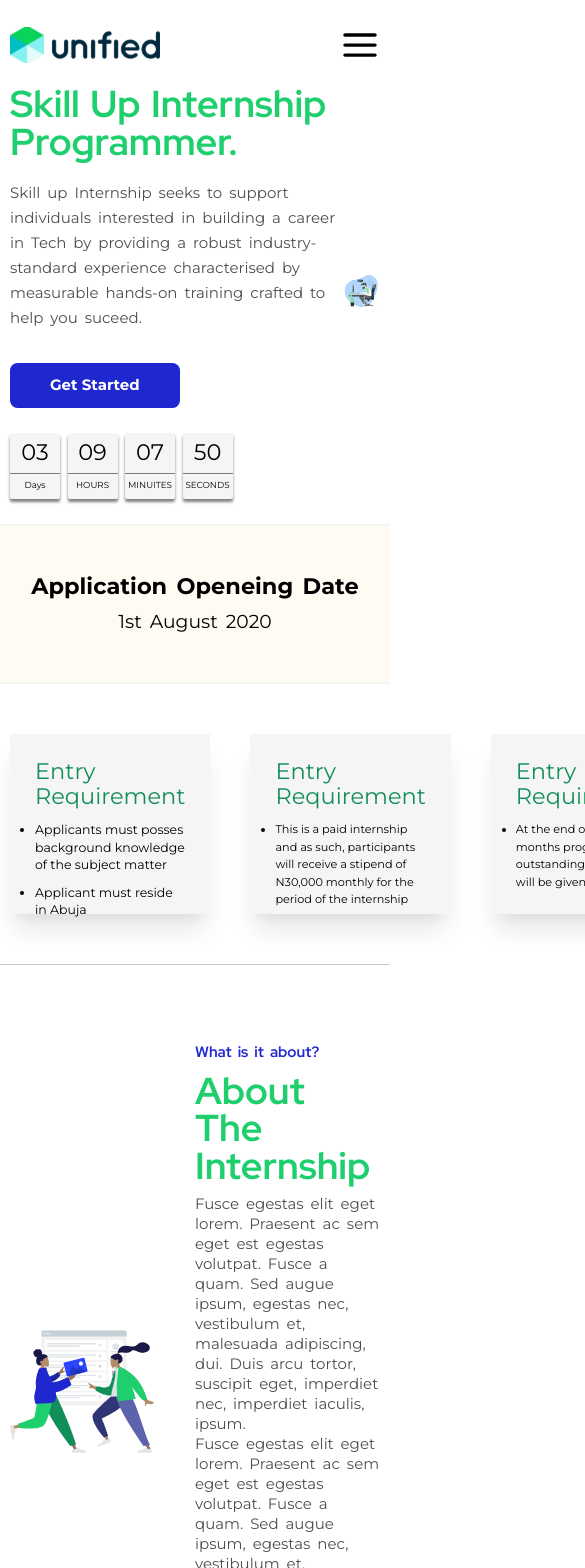
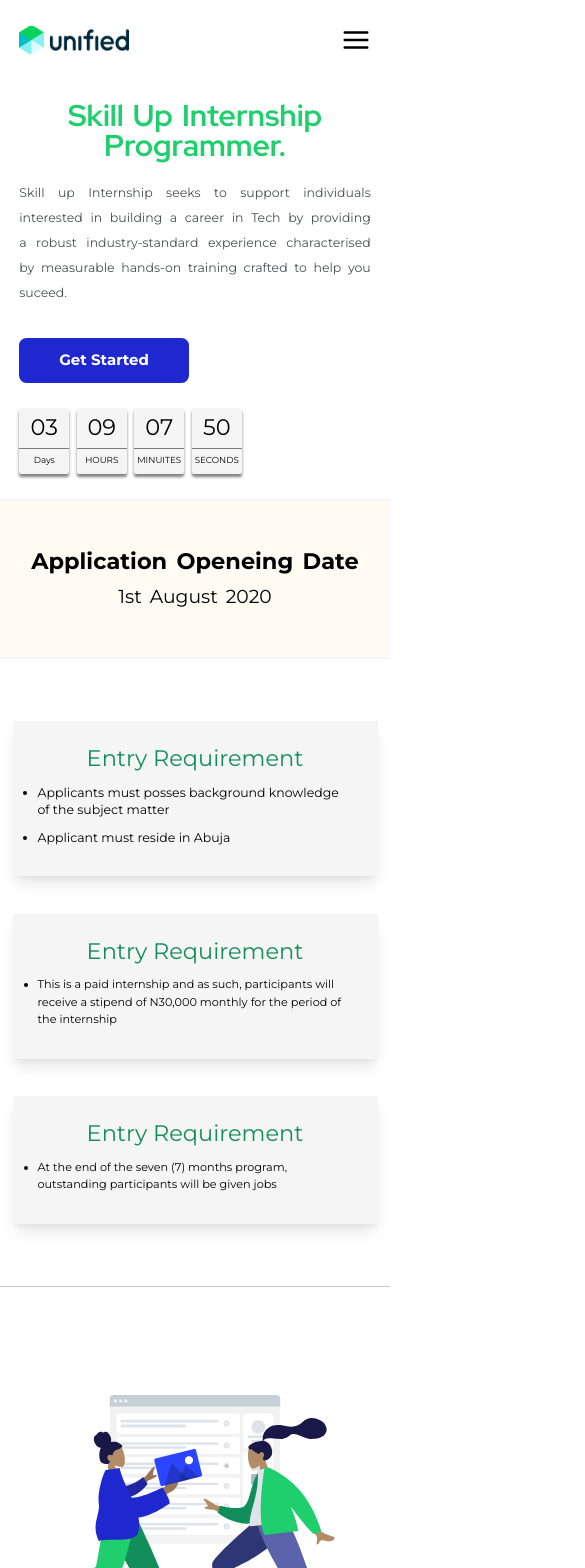
Before and after one commit to Akogwu24/skillup-africa-page, a React (Create React App) app: page / in a window 390 px wide. Shown: the top 1568 px of the page, 585 px wide, since content can reach past the window. Built offline with nearby package versions, Linux system fonts and the light colour scheme.

Commit message:
smallest mobile responsive done

```diff
--- a/src/App.css
+++ b/src/App.css
@@ -58,7 +58,7 @@ hr {
 }
 
 .faq hr {
-  width: 67.5%;
+  width: 92%;
   margin: auto;
   color: rgb(160, 160, 160);
 }
@@ -81,9 +81,28 @@ hr {
   }
 }
 
+@media (max-width: 768px) {
+  .nav-bar,
+  .hero {
+    max-width: 80%;
+    margin: 0 auto;
+  }
+}
+
 @media (max-width: 650px) {
   .nav-btn {
     width: 120px;
     padding: 1rem;
   }
+  .nav-bar,
+  .hero {
+    max-width: 95%;
+    margin: 0 auto;
+  }
+  .steps img {
+    width: 100%;
+  }
+  .contact-us {
+    width: 80%;
+  }
 }
--- a/src/components/FAQ.jsx
+++ b/src/components/FAQ.jsx
@@ -11,13 +11,13 @@ const FAQ = ({ question, answer }) => {
   };
 
   return (
-    <div className=' faq border-t-2 flex justify-between w-2/3 mx-auto py-5'>
+    <div className=' faq border-t-2 flex justify-between w-11/12 sm:w-2/3 mx-auto py-5'>
       <div>
         <p className='text-2xl mb-5'>{question || 'what are....'}</p>
         {answerDisplay && <p className='text-lg'>{answer || 'lorem  mre'}</p>}
       </div>
 
-      <div onClick={handleClick}>
+      <div className='flex-shrink-0' onClick={handleClick}>
         {click ? <img src={cross} alt='faq' /> : <img src={plus} alt='faq' />}
       </div>
     </div>
--- a/src/components/Hero.jsx
+++ b/src/components/Hero.jsx
@@ -6,16 +6,17 @@ import Calender from './Calender';
 
 const Hero = () => {
   return (
-    <section className='flex justify-between items-center'>
-      <div className='max-w-3xl'>
+    <section className='hero flex justify-between items-center'>
+      <div className='max-w-3xl  mt-10 mx-aut'>
         <Text
+          textContainer='text-center'
           header='Skill Up Internship Programmer.'
           firstParagraph='Skill up Internship seeks to support individuals interested in
         building a career in Tech by providing a robust industry-standard
         experience characterised by measurable hands-on training crafted to
         help you suceed.'
-          headerStyle='red-hat-display text-green text-6xl font-bold'
-          paragraphStyle='text-2xl leading-10 text-gray my-8'
+          headerStyle='red-hat-display text-green text-5xl md:text-6xl font-bold'
+          paragraphStyle='text-xl md:text-2xl leading-10 text-gray my-8 text-justify md:text-left'
         />
         <Button
           btnStyles='bg-blue text-2xl py-5 px-16 rounded-xl'
@@ -24,7 +25,7 @@ const Hero = () => {
 
         <Calender />
       </div>
-      <div className='w-1/2'>
+      <div className='hidden md:w-1/2 md:block'>
         <img src={bro} alt='' />
       </div>
     </section>
--- a/src/components/NavBar.jsx
+++ b/src/components/NavBar.jsx
@@ -28,14 +28,14 @@ const NavBar = () => {
   });
 
   return (
-    <div className='nav-bar flex justify-between      items-center'>
-      <Logo logoContainerStyle='w-60' />
+    <div className='nav-bar flex justify-between items-center'>
+      <Logo logoContainerStyle='w-44 md:w-60 ' />
 
       <div className='z-10 cursor-pointer md:hidden' onClick={handleClick}>
         {isOpen ? (
-          <AiOutlineClose className='z-10' size={40} />
+          <AiOutlineClose className='z-10' size={30} />
         ) : (
-          <CgMenu className='z-10' size={40} />
+          <CgMenu className='z-10' size={30} />
         )}
       </div>
 
--- a/src/layout/About.jsx
+++ b/src/layout/About.jsx
@@ -5,18 +5,19 @@ import aboutGirls from '../assets/images/about-image.svg';
 
 const About = () => {
   return (
-    <div className='container my-10 flex justify-between pt-20 items-center'>
-      <div className=' w-2/5'>
+    <div className='container my-10 flex flex-col justify-between pt-20 items-center'>
+      <div className=' md:w-2/5 w-4/5 mb-10'>
         <img className='w-full' src={aboutGirls} alt='girls' />
       </div>
-      <div className='w-1/2'>
+      <div className='md:w-1/2 sm:w-4/5 px-5'>
         <Text
+          textContainer='text-center'
           preHeader='What is it about?'
           preheaderStyle='red-hat-display text-blue text-2xl font-bold'
           header='About The Internship'
-          headerStyle='red-hat-display text-green text-6xl py-4 font-bold'
+          headerStyle='red-hat-display text-green text-4xl md:text-5xl py-4 font-bold'
           firstParagraph='Fusce egestas elit eget lorem. Praesent ac sem eget est egestas volutpat. Fusce a quam. Sed augue ipsum, egestas nec, vestibulum et, malesuada adipiscing, dui. Duis arcu tortor, suscipit eget, imperdiet nec, imperdiet iaculis, ipsum.'
-          paragraphStyle='text-gray text-2xl '
+          paragraphStyle='text-gray text-xl md:text-2xl text-justify'
           secondParagraph='Fusce egestas elit eget lorem. Praesent ac sem eget est egestas volutpat. Fusce a quam. Sed augue ipsum, egestas nec, vestibulum et, malesuada adipiscing, dui. Duis arcu tortor, suscipit eget, imperdiet nec, imperdiet iaculis, ipsum.'
         />
         <Button children='Get Started' btnStyles='bg-blue' />
--- a/src/layout/Cards.jsx
+++ b/src/layout/Cards.jsx
@@ -3,25 +3,25 @@ import CardComponent from '../components/CardComponent';
 
 const Cards = () => {
   return (
-    <div className='requirement-container container my-10 flex justify-between gap-16 items-center py-10'>
+    <div className='requirement-container container my-10 flex flex-col justify-between md:gap-16 gap-5 items-center px-5 py-10'>
       <CardComponent
-        cardContainer='bg-gray-light flex-1 shadow-xl h-72 px-10 py-10 '
-        headingStyles='text-green-dark text-4xl pb-3'
+        cardContainer='bg-gray-light flex-1 shadow-lg md:shadow-xl h-72 px-10 py-10 my-5 w-full sm:w-2/3'
+        headingStyles='text-green-dark text-4xl pb-3 text-center'
         heading='Entry Requirement'
-        list1='Applicants must posses background     knowledge of the subject matter'
+        list1='Applicants must posses background knowledge of the subject matter'
         list2='Applicant must reside in Abuja'
         listStyles='list-disc text-xl py-2'
       />
       <CardComponent
-        cardContainer='bg-gray-light px-10 flex-1 shadow-xl h-72 py-10 '
-        headingStyles='text-green-dark text-4xl pb-3'
+        cardContainer='bg-gray-light px-10 flex-1 shadow-lg md:shadow-xl h-72 py-10  my-5  w-full sm:w-2/3'
+        headingStyles='text-green-dark text-4xl pb-3 text-center'
         heading='Entry Requirement'
         list1='This is a paid internship and as such, participants will receive a stipend of N30,000 monthly for the period of the internship'
         listStyles='list-disc text-lg py-2'
       />
       <CardComponent
-        cardContainer='bg-gray-light px-10 flex-1 shadow-xl h-72 py-10 '
-        headingStyles='text-green-dark text-4xl pb-3'
+        cardContainer='bg-gray-light px-10 flex-1 shadow-lg md:shadow-xl h-72 py-10 my-5  w-full sm:w-2/3'
+        headingStyles='text-green-dark text-4xl pb-3 text-center'
         heading='Entry Requirement'
         list1='At the end of the seven (7) months program, outstanding participants will be given jobs'
         listStyles='list-disc text-lg py-2'
--- a/src/layout/ContactUs.jsx
+++ b/src/layout/ContactUs.jsx
@@ -5,7 +5,7 @@ import Button from '../components/utils/Button';
 const ContactUs = () => {
   return (
     <section className='mb-48'>
-      <div className='red-hat-display h-64 flex justify-center items-center text-center mb-10 mt-32'>
+      <div className='red-hat-display h-64 flex justify-center items-center text-center mt-32'>
         <Text
           paragraphStyle='text-5xl text-green font-bold'
           header='Fill the form below'
@@ -14,7 +14,7 @@ const ContactUs = () => {
         />
       </div>
 
-      <div className='contact-us flex flex-col space-y-6 px-5 mx-auto w-2/5 mx-auto'>
+      <div className='contact-us flex flex-col space-y-6 sm:px-5 mx-auto w-11/12 sm:w-4/5'>
         <input
           type='text'
           placeholder='Name*'
@@ -32,7 +32,7 @@ const ContactUs = () => {
           placeholder='Brief note'
           className='p-5 border-2 border-gray-semilight rounded-md'
         ></textarea>
-        <Button children='Submit' btnStyles='w-1/3 text-3xl' />
+        <Button children='Submit' btnStyles='sm:w-2/3 text-3xl' />
       </div>
     </section>
   );
--- a/src/layout/Footer.jsx
+++ b/src/layout/Footer.jsx
@@ -13,23 +13,23 @@ const Footer = () => {
     <footer className='border-t border-gray-semilight mt-10'>
       <section className='container my-10 flex justify-between items-start'>
         <div className='pl-10'>
-          <Logo logoContainerStyle='w-60 block' />
+          <Logo logoContainerStyle='w-32 md:w-60 block' />
           <div className='flex items-end mt-3'>
             <img src={location} alt='location' className='w-7' />
             <p>In Ac Felis Quis Torrorin Ac Felis Quis</p>
           </div>
         </div>
 
-        <div className='flex space-x-10 pr-10'>
-          <NavLinks ulStyles='flex text-2xl gap-10 text-green-dark' />
+        <div className='flex justify-between items-center space-x-10 md:pr-10'>
+          <NavLinks ulStyles='hidden md:flex text-2xl gap-10 text-green-dark' />
           <Link to='facebook.com'>
-            <img src={facebook} alt='facebook' className='w-3' />
+            <img src={facebook} alt='facebook' className='w-5 md:w-4' />
           </Link>
           <Link to='youtub.com'>
-            <img src={youtube} alt='youtube' className='w-6' />
+            <img src={youtube} alt='youtube' className='w-6  md:w-4' />
           </Link>
           <Link to='twitter.com'>
-            <img src={twitter} alt='twitter' className='w-6' />
+            <img src={twitter} alt='twitter' className='w-6  md:w-4' />
           </Link>
         </div>
       </section>
--- a/src/layout/QuestionAnswers.jsx
+++ b/src/layout/QuestionAnswers.jsx
@@ -6,7 +6,7 @@ import { answers } from '../FAQData';
 
 const QuestionAnswers = () => {
   return (
-    <section className='faq container my-10'>
+    <section className='faq md:container my-10'>
       <div className='red-hat-display h-64 flex justify-center items-center text-center mb-16 mt-32'>
         <Text
           paragraphStyle='text-5xl text-green font-bold'
@@ -15,7 +15,7 @@ const QuestionAnswers = () => {
           firstParagraph='FAQs'
         />
       </div>
-      <div className=' '>
+      <div className=''>
         {questions?.map((question, index) => (
           <div key={index}>
             <FAQ question={question} answer={answers[index]} />
```
Also changed, not shown: src/layout/LearningPaths.jsx (+5 -4 lines), src/layout/Steps.jsx (+21 -21 lines).
